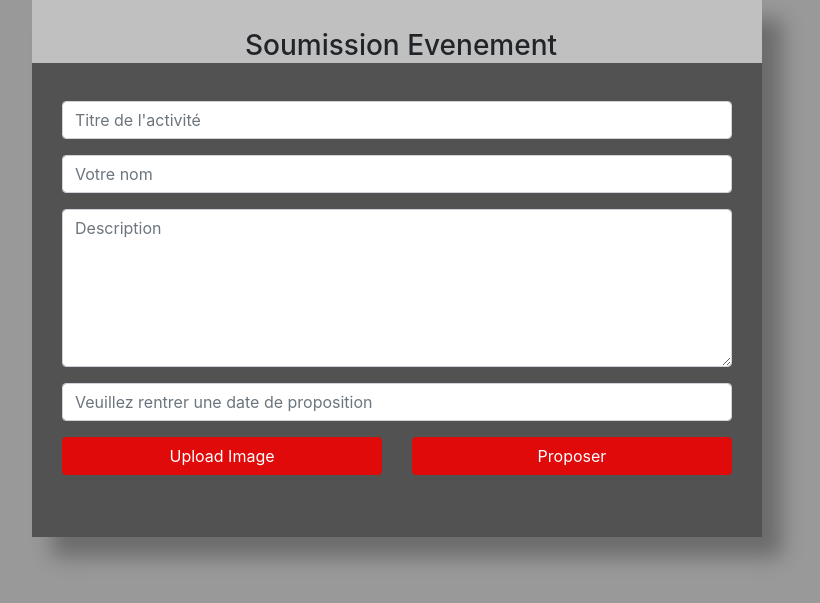
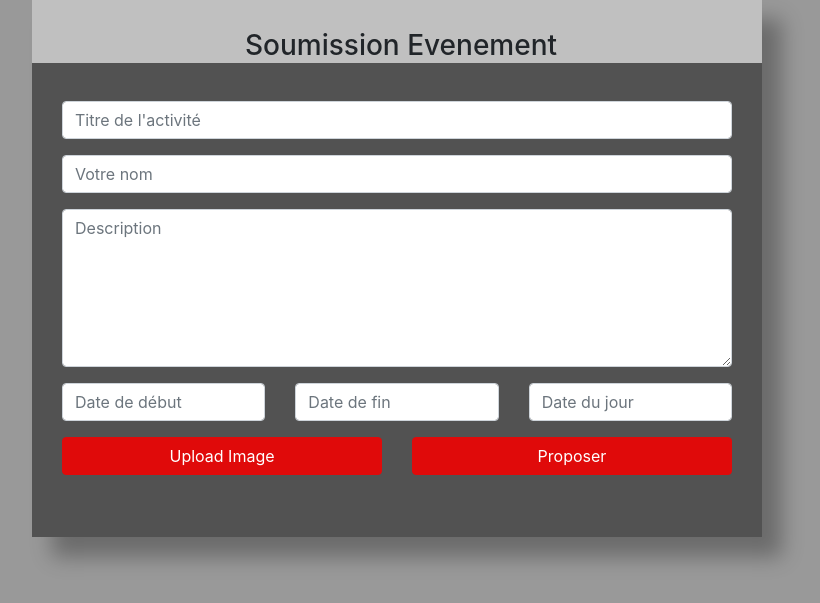
Before and after one commit to VincentCesi/Projet_WEB, a PHP site: page /soumissionEvenementAdmin.php in a window 1280 px wide. Shown: the part 61-664 px from the top of the page, without its empty margins (243-1063 px from the left). Run offline with PHP 8.4, Linux system fonts and the light colour scheme; some libraries are stand-ins or nearby versions.

Commit message:
soumission event

```diff
--- a/soumissionEvenementAdmin.php
+++ b/soumissionEvenementAdmin.php
@@ -25,10 +25,10 @@
 
 <script>
     $(document).ready(function(){
-      var date_input=$('input[name="date"]'); //notre injection de date a pour nom "date"
+      var date_input=$('input[name="eventDate"]'); //notre injection de date a pour nom "eventDate"
 
       var options={
-        format: "dd/mm/yyyy",
+        format: "yyyy/mm/dd",
         clearBtn: true,
         keyboardNavigation: true,
         startDate: "now",
@@ -36,6 +36,39 @@
       };
       date_input.datepicker(options);
     })
+    $(document).ready(function(){
+      var date_input=$('input[name="dateAccept"]'); //notre injection de date a pour nom "nowDate"
+
+      var options={
+        format: "yyyy/mm/dd",
+        todayBtn:"true",
+        keyboardNavigation: true,
+        startDate: "now",
+        endDate: "now",
+        defaultViewDate : "now",
+        todayHighlight: "true",
+        autoclose: true,
+      };
+      date_input.datepicker(options);
+    })
+
+    function now(Now){
+        var today = new Date();
+        var day = today.getDate();
+        var month = today.getMonth()+1; //les mois sont basé sur 0!
+        var year = today.getFullYear();
+
+        if(dd<10) {
+            dd = '0'+dd
+        }
+
+        if(mm<10) {
+            mm = '0'+mm
+        }
+
+        today = year + '/' + month + '/' + day;
+        document.getElementById('dateAccept').setAttribute()
+    }
 </script>
 
 <div class="container centered_form">
@@ -68,16 +101,22 @@
 			    					<div class="form-group">
                                         <textarea rows="6" type="text" name="description" id="description" class="form-control input-sm" placeholder="Description" required></textarea>
 			    					</div>
-
                                     <div class="row">
-                                        <div class="col-md-12 col-sm-6 col-xs-12">
-
-                                                    <!-- Form code begins -->
-                                            <div class="form-group"> <!-- Date input -->
-                                                    <input class="form-control" id="date" name="date" placeholder="Veuillez rentrer une date de proposition" type="text"/>
+                                        <div class="col-md-4 col-sm-4 col-xs-4">
+                                            <div class="form-group">
+                                                    <input class="form-control" id="date" name="eventDate" placeholder="Date de début" type="text" required/>
                                             </div>
-
+                                        </div>
+                                        <div class="col-md-4 col-sm-4 col-xs-4">
+                                            <div class="form-group">
+                                                    <input class="form-control" id="date" name="eventDate" placeholder="Date de fin" type="text" required/>
                                             </div>
+                                        </div>
+                                        <div class="col-md-4 col-sm-4 col-xs-4">
+                                            <div class="form-group">
+                                                    <input class="form-control" id="dateAccept" name="dateAccept" placeholder="Date du jour" type="text" required/>
+                                            </div>
+                                        </div>
                                     </div>
                                 </div>
                             </div>
@@ -89,7 +128,7 @@
 			    	            </div>
 
                                 <div class="col-xs-6 col-sm-6 col-md-6">
-		    			                   <input type="submit" value="Proposer" class="btn btn-info btn-block">
+		    			                   <input type="submit" value="Proposer" class="btn btn-info btn-block" onclick="now();">
                                 </div>
                             </div>
 			    		</form>
```
